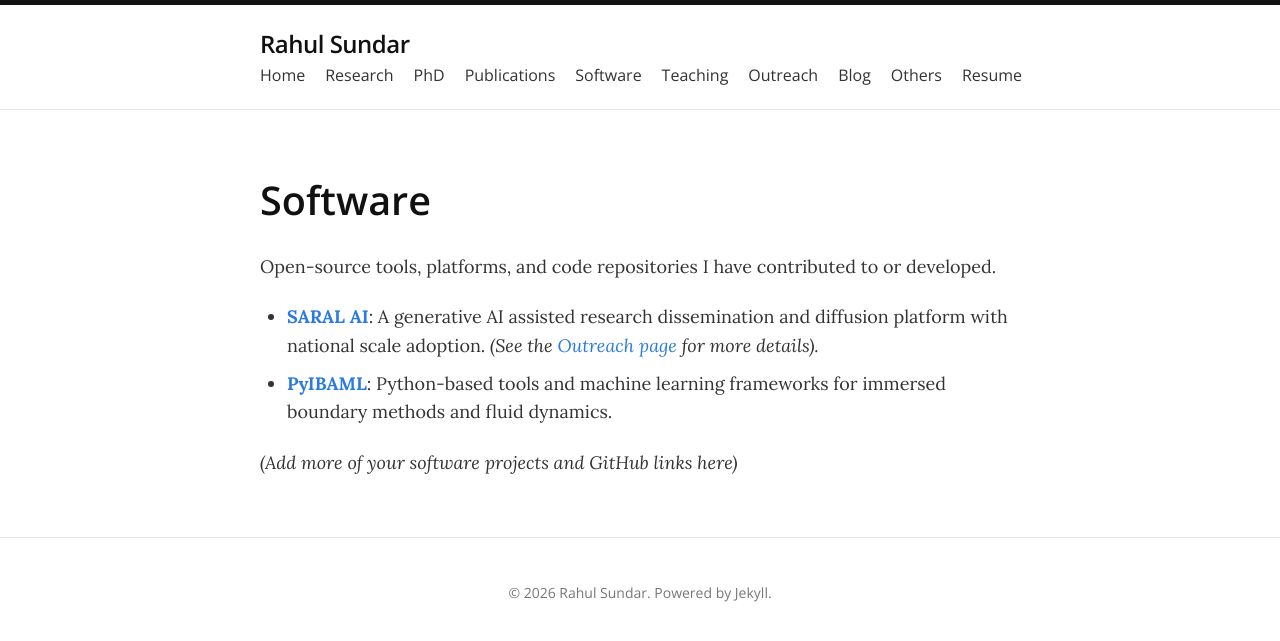
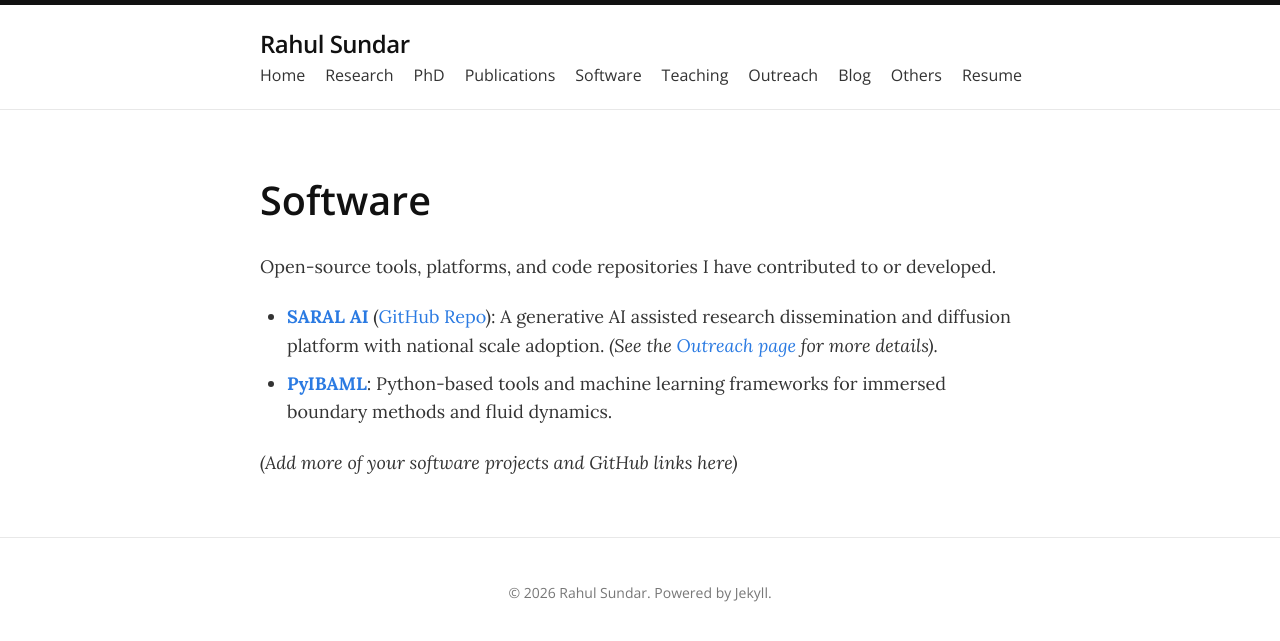
Before and after one commit to RahulSundar/rahulsundar.github.io, a Jekyll site: the page built from software.md, in a window 1280 px wide. Shown: the top 641 px of the page. Built offline with Jekyll 4.4.1, drawn with Linux system fonts in a browser that asks for light colours.

Commit message:
Update software and SARAL pages with actual URLs

```diff
--- a/software.md
+++ b/software.md
@@ -7,7 +7,7 @@
 
 Open-source tools, platforms, and code repositories I have contributed to or developed.
 
-- [**SARAL AI**](https://github.com/RahulSundar/saral): A generative AI assisted research dissemination and diffusion platform with national scale adoption. *(See the [Outreach page](/outreach/saralai/) for more details).*
-- [**PyIBAML**](https://github.com/RahulSundar/PyIBAML): Python-based tools and machine learning frameworks for immersed boundary methods and fluid dynamics.
+- [**SARAL AI**](https://saral.democratiseresearch.in) ([GitHub Repo](https://github.com/DemocratiseResearch/SARAL)): A generative AI assisted research dissemination and diffusion platform with national scale adoption. *(See the [Outreach page](/outreach/saralai/) for more details).*
+- [**PyIBAML**](https://github.com/biomimetics-iitm/pyIBAML): Python-based tools and machine learning frameworks for immersed boundary methods and fluid dynamics.
 
 *(Add more of your software projects and GitHub links here)*
```
Also changed, not shown: saralai.md (+4 -0 lines).
